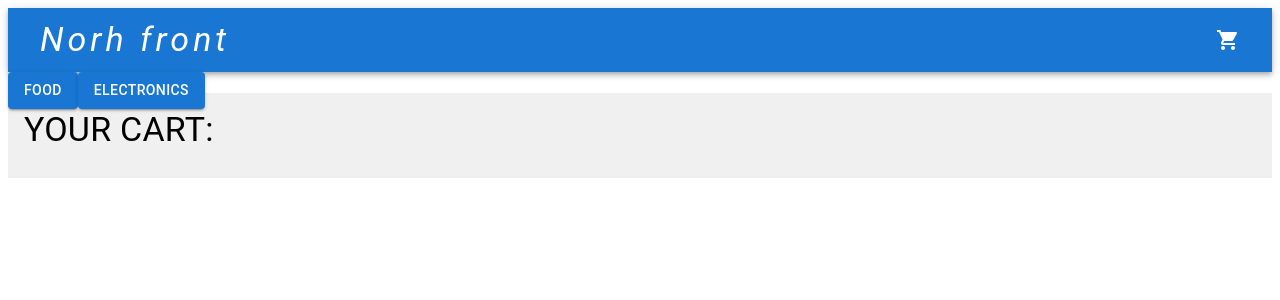
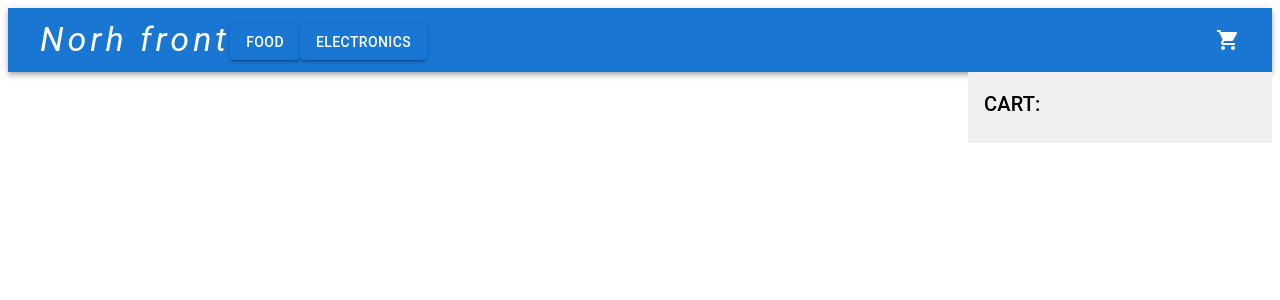
Before and after one commit to agabekian/storefront, a React (Vite) app: page / in a window 1280 px wide. Shown: the top 300 px of the page. Built offline with nearby package versions, Linux system fonts and the light colour scheme.

Commit message:
cart-delete-ok

```diff
--- a/src/App.jsx
+++ b/src/App.jsx
@@ -17,13 +17,9 @@ function App() {
 
     return (
         <>
-            <Header/>
-            <Button variant="contained" onClick={handleDisplay} name="food">
-                Food
-            </Button>
-            <Button variant="contained" onClick={handleDisplay} name="electronics">
-                Electronics
-            </Button>
+            <Header />
+            <Grid container spacing={2}>
+                <Grid item xs={12} md={9}>
                     <Grid container spacing={2}>
                         {displayedItems.map((item) => (
                             <Grid item key={item.id} xs={12} sm={6} md={4} lg={3}>
@@ -43,7 +39,11 @@ function App() {
                             </Grid>
                         ))}
                     </Grid>
-            <SimpleCart /> {/* No need to pass cartItems as prop */}
+                </Grid>
+                <Grid item xs={12} md={3}>
+                    <SimpleCart /> {/* Render SimpleCart component here */}
+                </Grid>
+            </Grid>
         </>
     );
 }
--- a/src/Header/Header.jsx
+++ b/src/Header/Header.jsx
@@ -1,9 +1,17 @@
-import {useSelector} from 'react-redux';
-import {Badge, AppBar, Toolbar, IconButton, Typography} from '@mui/material';
+import {useDispatch, useSelector} from 'react-redux';
+import {Badge, AppBar, Toolbar, IconButton, Typography, Button} from '@mui/material';
 import ShoppingCartIcon from '@mui/icons-material/ShoppingCart';
+import {dispatchClicked, dispatchData} from "../store/actions.js";
 
 const SimpleCart = () => {
     const cartItems = useSelector((state) => state.cart.addedToCart) || [];
+    const dispatch = useDispatch();
+    const handleDisplay = (e) => dispatch(dispatchData(e.target.name));
+
+    const handleClick = (item) => {
+        console.log(item);
+        dispatch(dispatchClicked(item));
+    };
 
     return (
         <AppBar position="static">
@@ -16,9 +24,16 @@ const SimpleCart = () => {
 
                     // textTransform: 'uppercase'
                 }}>
+                    <em>Norh front</em>
+                    <Button variant="contained" onClick={handleDisplay} name="food">
+                        Food
+                    </Button>
+                    <Button variant="contained" onClick={handleDisplay} name="electronics">
+                        Electronics
+                    </Button>
 
-                    <em>Norh front</em>
                 </Typography>
+
                 <IconButton color="inherit" aria-label="open cart">
                     <Badge badgeContent={cartItems.length} color="error">
                         <ShoppingCartIcon/>
--- a/src/cart/SimpleCart.jsx
+++ b/src/cart/SimpleCart.jsx
@@ -1,21 +1,27 @@
-import { useSelector } from 'react-redux';
-import { Card, CardContent, Typography, Box, Stack } from '@mui/material';
+import {useDispatch, useSelector} from 'react-redux';
+import {Card, CardContent, Typography, Box, Stack, Button} from '@mui/material';
+import {deleteClicked} from "../store/actions.js";
 
 const SimpleCart = () => {
         const cartItems = useSelector((state) => state.cart.addedToCart) || [];
+        const dispatch = useDispatch();
+        const deleteX = (cartItem) => {
+            console.log("Delete request for",cartItem)
+            dispatch(deleteClicked(cartItem));
+        }
 
         return (
-        <Box sx={{ backgroundColor: '#f0f0f0', padding: 2 }}>
-            <Typography variant="h4" component="h1" gutterBottom>
-                YOUR CART:
+            <Box sx={{backgroundColor: '#f0f0f0', padding: 2}}>
+                <Typography variant="h6" gutterBottom>
+                    CART:
                 </Typography>
                 <Stack spacing={2}>
                     {cartItems.map((i) => (
-                    <Card key={i.item.id} variant="outlined" sx={{ backgroundColor: '#ffffff', padding: 2 }}>
+                        <Card key={i.item.id} variant="outlined" sx={{backgroundColor: '#ffffff', padding: 2}}>
                             <CardContent>
                                 <Typography variant="h5" component="div">
                                     {i.item.name.toUpperCase()}
-                                <br />
+                                    <br/>
                                     ${i.item.price}
                                 </Typography>
 
@@ -35,11 +41,13 @@ const SimpleCart = () => {
                                     {i.item.cat}
                                 </Typography>
                             </CardContent>
+                            <Button onClick={() => deleteX(i.item)}>delete</Button>
                         </Card>
                     ))}
                 </Stack>
             </Box>
         );
-};
+    }
+;
 
 export default SimpleCart;
--- a/src/store/actions.js
+++ b/src/store/actions.js
@@ -6,10 +6,16 @@ export function dispatchData(category) {
         payload: category
     }
 }
-
 export function dispatchClicked(item) {
     return {
         type: "ADD_TO_CART",
         payload: item
     }
 }
+
+export function deleteClicked(item) {
+    return {
+        type: "DELETE_CART_ITEM",
+        payload: item
+    }
+}
--- a/src/store/cartReducer.js
+++ b/src/store/cartReducer.js
@@ -1,14 +1,13 @@
-let initialState = {
+const initialState = {
     addedToCart: []
 };
 
 const cartReducer = (state = initialState, action) => {
     const { type, payload } = action;
+    const existingCartItemIndex = state.addedToCart.findIndex(item => item.item.name === payload.name);
 
     switch (type) {
         case "ADD_TO_CART":
-            const existingCartItemIndex = state.addedToCart.findIndex(item => item.item.name === payload.name);
-
             if (existingCartItemIndex !== -1) {
                 // Item already exists in cart, update quantity
                 const updatedCart = [...state.addedToCart];
@@ -27,6 +26,17 @@ const cartReducer = (state = initialState, action) => {
                     ]
                 };
             }
+        case "DELETE_CART_ITEM":
+            if (existingCartItemIndex !== -1) {
+                // Item exists in cart, create a new cart array without the deleted item
+                const updatedCart = state.addedToCart.filter((item, index) => index !== existingCartItemIndex);
+                console.log("Deleting", payload.name);
+                return {
+                    ...state,
+                    addedToCart: updatedCart
+                };
+            }
+            return state; // If item not found, return current state
         default:
             return state;
     }
--- a/src/store/inventoryReducer.js
+++ b/src/store/inventoryReducer.js
@@ -19,6 +19,7 @@ const inventoryReducer = (state = initialState, action) => {
         default:
             return state;
     }
+
 };
 
 export default inventoryReducer;
```
Also changed, not shown: 1 other file (tests, documents, lock files or other folders). Lines whose indentation alone changed are shown as unchanged.
